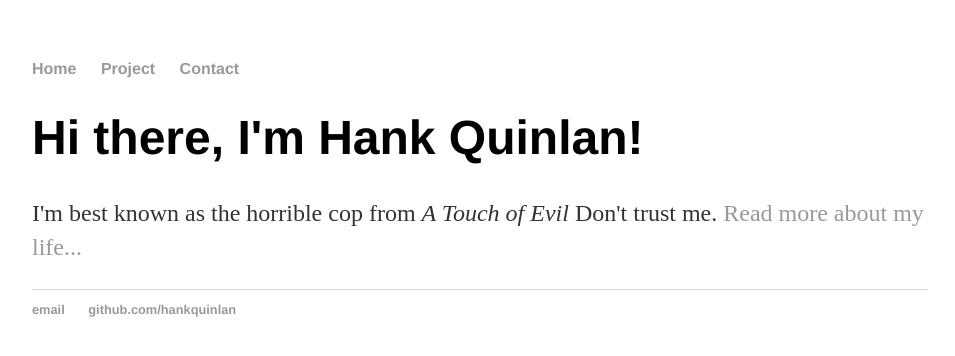
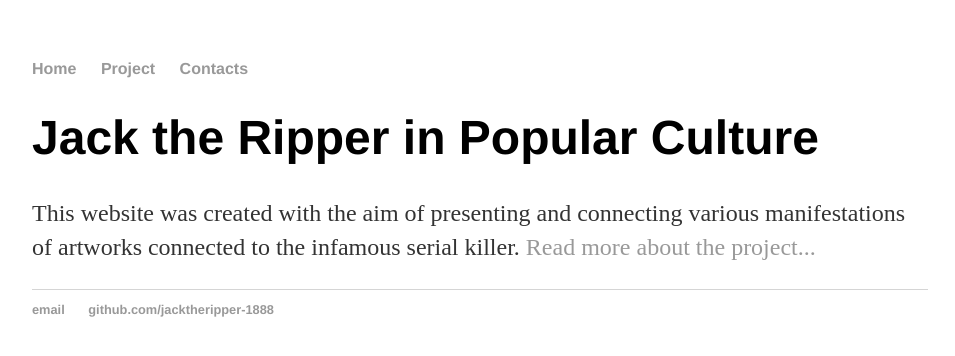
Before and after one commit to jacktheripper-1888/jacktheripper, a Jekyll site: the page built from index.html, in a window 1280 px wide. Shown: the top 356 px of the page, without its empty margins (160-1115 px from the left). Built offline with Jekyll 4.4.1, drawn with Linux system fonts in a browser that asks for light colours.

Commit message:
Update index.html

```diff
--- a/index.html
+++ b/index.html
@@ -1,28 +1,9 @@
-<!DOCTYPE html>
-<html>
-	<head>
-		<title>Jack the Ripper in Popular Culture</title>
-		<link rel="stylesheet" type="text/css" href="/css/main.css">
-	</head>
-	<body>
-		<nav>
-    		<ul>
-        		<li><a href="/">Home</a></li>
-	        	<li><a href="/project">Project</a></li>
-        		<li><a href="/contact">Contact</a></li>
-    		</ul>
-		</nav>
-		<div class="container">
-    		<div class="blurb">
-        		<h1>Hi there, I'm Hank Quinlan!</h1>
-				<p>I'm best known as the horrible cop from <em>A Touch of Evil</em> Don't trust me. <a href="/about">Read more about my life...</a></p>
-    		</div><!-- /.blurb -->
-		</div><!-- /.container -->
-		<footer>
-    		<ul>
-        		<li><a href="mailto:hankquinlanhub@gmail.com">email</a></li>
-        		<li><a href="https://github.com/hankquinlan">github.com/hankquinlan</a></li>
-			</ul>
-		</footer>
-	</body>
-</html>
+---
+layout: default
+title: Jack the Ripper in Popular Culture
+---
+<div class="blurb">
+	<h1>Jack the Ripper in Popular Culture</h1>
+	<p>This website was created with the aim of presenting and connecting various manifestations of artworks connected to the infamous serial killer.
+ <a href="/project">Read more about the project...</a></p>
+</div><!-- /.blurb -->
```
